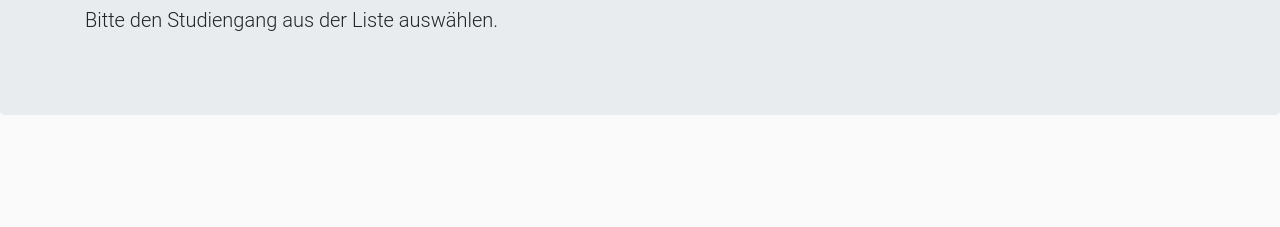
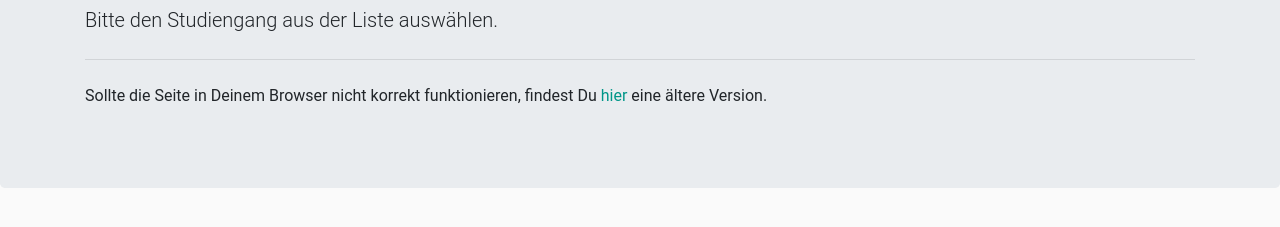
Before and after one commit to unilinks/unilinks.github.io, a plain HTML site: page index.html in a window 1280 px wide. Shown: the part 187-414 px from the top of the page. Drawn offline with Linux system fonts and the light colour scheme; no server answers.

Commit message:
Hinweis auf Fallback-Variante (Link nochmal prüfen!)

```diff
--- a/index.html
+++ b/index.html
@@ -35,6 +35,8 @@
 <div class="my-3 jumbotron" id="infocontainer" style="display: none">
     <div class="container"><h1>Unilinks</h1>
         <p class="lead">Bitte den Studiengang aus der Liste auswählen.</p>
+        <hr class="my-4">
+        <p>Sollte die Seite in Deinem Browser nicht korrekt funktionieren, findest Du <a href="http://unilinks.github.io/fallback/">hier</a> eine ältere Version.</p>
     </div>
 </div>
 
```
